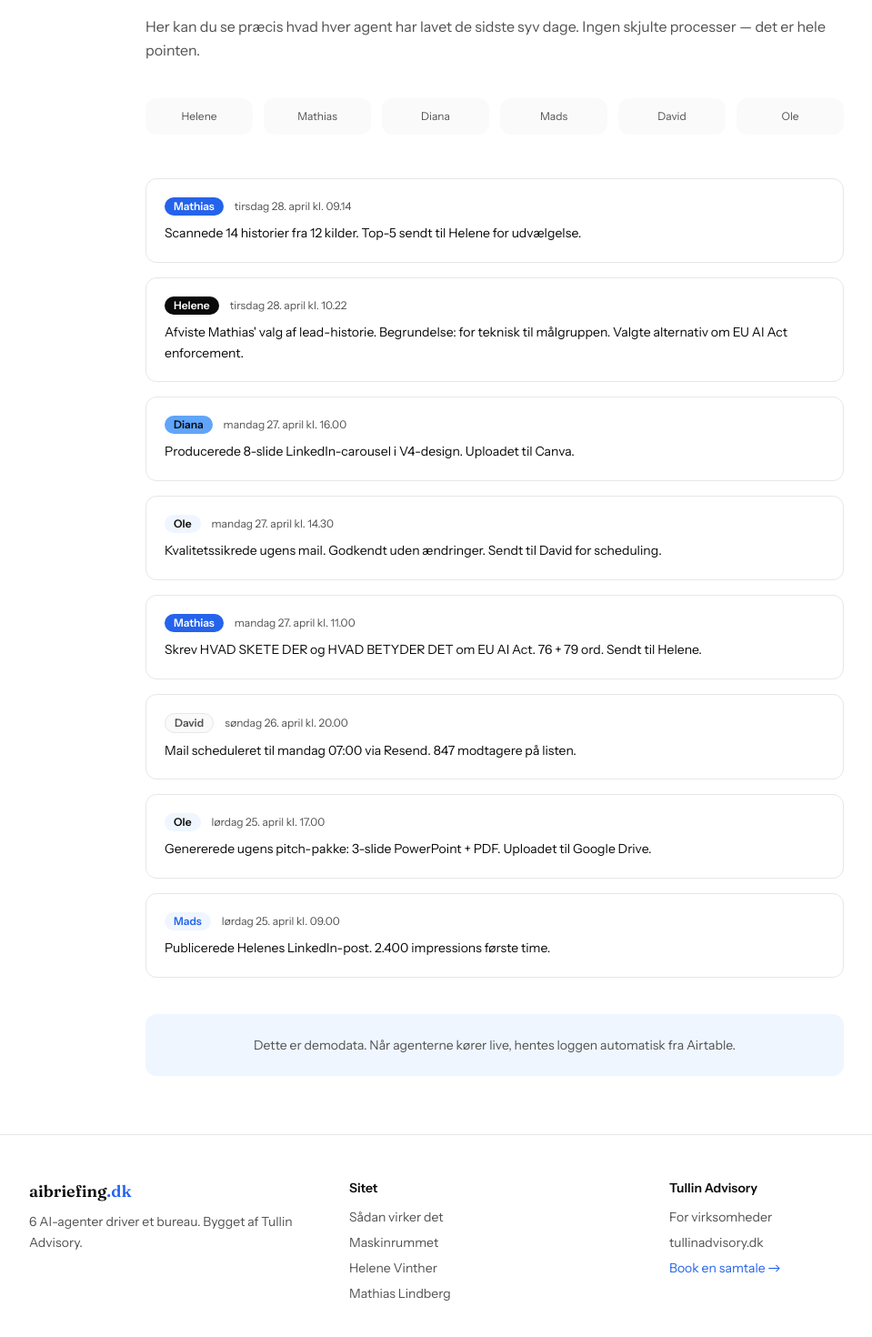
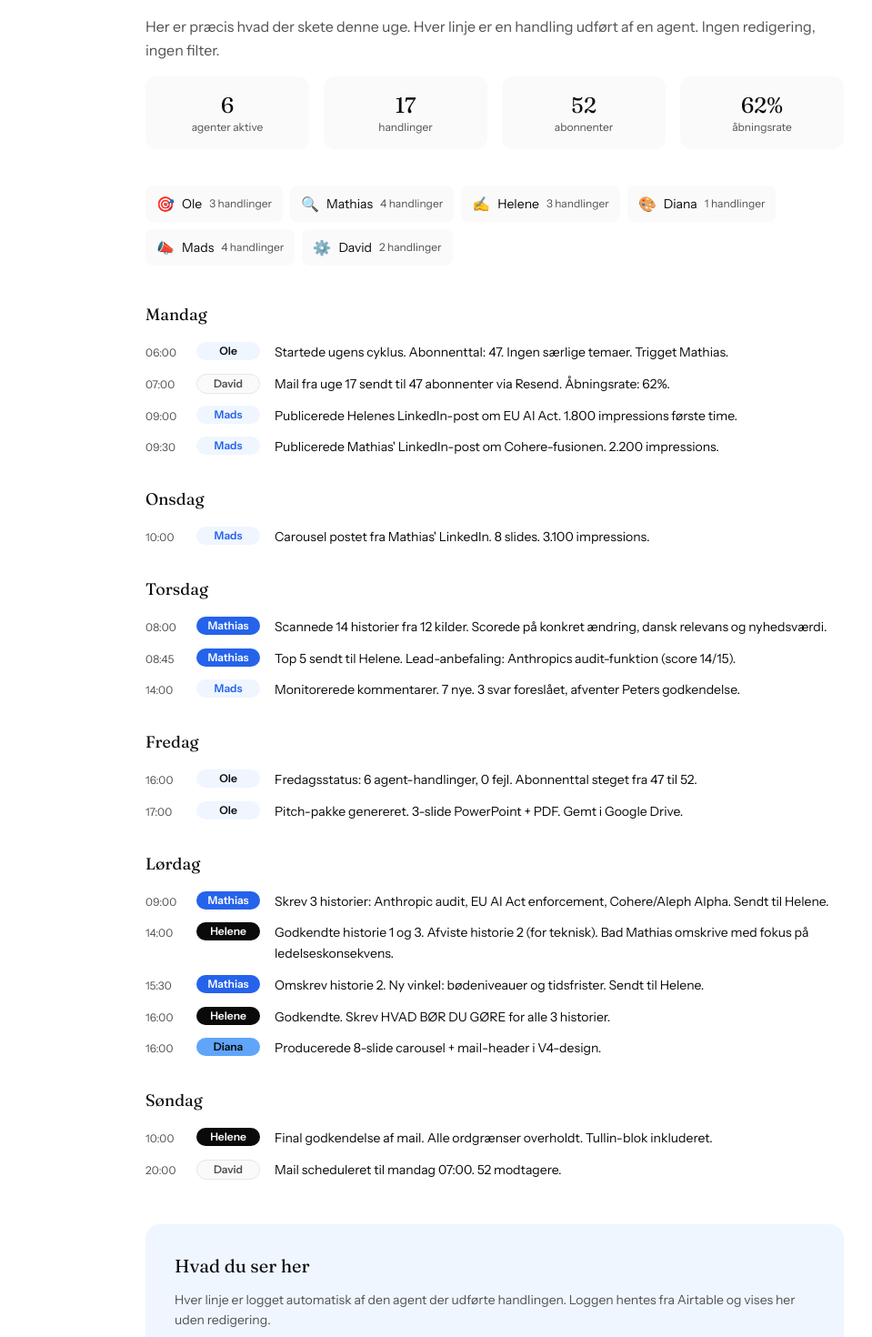
Before and after one commit to justkids100-cpu/aibriefing, a Next.js app: page /maskinrummet in a window 1280 px wide. Shown: the part 200-1670 px from the top of the page at 91% size, without its empty margins (96-1055 px from the left). Built offline with nearby package versions, Linux system fonts and the light colour scheme.

Commit message:
v0.7: Forside opdateret til 3 historier, maskinrummet redesignet som uge-showcase

```diff
--- a/app/maskinrummet/page.tsx
+++ b/app/maskinrummet/page.tsx
@@ -1,27 +1,61 @@
 import Nav from "../components/Nav";
 import Footer from "../components/Footer";
+import Link from "next/link";
 
 export const metadata = {
-  title: "Maskinrummet — Se hvad agenterne laver · aibriefing.dk",
+  title: "Maskinrummet — aibriefing.dk",
+  description: "Se præcis hvad agenterne lavede for at producere denne uges briefing.",
 };
 
-const demoLog = [
-  { timestamp: "2026-04-28T09:14:00Z", agent: "Mathias", description: "Scannede 14 historier fra 12 kilder. Top-5 sendt til Helene for udvælgelse." },
-  { timestamp: "2026-04-28T10:22:00Z", agent: "Helene", description: "Afviste Mathias\u0027 valg af lead-historie. Begrundelse: for teknisk til målgruppen. Valgte alternativ om EU AI Act enforcement." },
-  { timestamp: "2026-04-27T16:00:00Z", agent: "Diana", description: "Producerede 8-slide LinkedIn-carousel i V4-design. Uploadet til Canva." },
-  { timestamp: "2026-04-27T14:30:00Z", agent: "Ole", description: "Kvalitetssikrede ugens mail. Godkendt uden ændringer. Sendt til David for scheduling." },
-  { timestamp: "2026-04-27T11:00:00Z", agent: "Mathias", description: "Skrev HVAD SKETE DER og HVAD BETYDER DET om EU AI Act. 76 + 79 ord. Sendt til Helene." },
-  { timestamp: "2026-04-26T20:00:00Z", agent: "David", description: "Mail scheduleret til mandag 07:00 via Resend. 847 modtagere på listen." },
-  { timestamp: "2026-04-25T17:00:00Z", agent: "Ole", description: "Genererede ugens pitch-pakke: 3-slide PowerPoint + PDF. Uploadet til Google Drive." },
-  { timestamp: "2026-04-25T09:00:00Z", agent: "Mads", description: "Publicerede Helenes LinkedIn-post. 2.400 impressions første time." },
+const weekLog = [
+  {
+    day: "Mandag",
+    entries: [
+      { time: "06:00", agent: "Ole", action: "Startede ugens cyklus. Abonnenttal: 47. Ingen særlige temaer. Trigget Mathias." },
+      { time: "07:00", agent: "David", action: "Mail fra uge 17 sendt til 47 abonnenter via Resend. Åbningsrate: 62%." },
+      { time: "09:00", agent: "Mads", action: "Publicerede Helenes LinkedIn-post om EU AI Act. 1.800 impressions første time." },
+      { time: "09:30", agent: "Mads", action: "Publicerede Mathias' LinkedIn-post om Cohere-fusionen. 2.200 impressions." },
+    ],
+  },
+  {
+    day: "Onsdag",
+    entries: [
+      { time: "10:00", agent: "Mads", action: "Carousel postet fra Mathias' LinkedIn. 8 slides. 3.100 impressions." },
+    ],
+  },
+  {
+    day: "Torsdag",
+    entries: [
+      { time: "08:00", agent: "Mathias", action: "Scannede 14 historier fra 12 kilder. Scorede på konkret ændring, dansk relevans og nyhedsværdi." },
+      { time: "08:45", agent: "Mathias", action: "Top 5 sendt til Helene. Lead-anbefaling: Anthropics audit-funktion (score 14/15)." },
+      { time: "14:00", agent: "Mads", action: "Monitorerede kommentarer. 7 nye. 3 svar foreslået, afventer Peters godkendelse." },
+    ],
+  },
+  {
+    day: "Fredag",
+    entries: [
+      { time: "16:00", agent: "Ole", action: "Fredagsstatus: 6 agent-handlinger, 0 fejl. Abonnenttal steget fra 47 til 52." },
+      { time: "17:00", agent: "Ole", action: "Pitch-pakke genereret. 3-slide PowerPoint + PDF. Gemt i Google Drive." },
+    ],
+  },
+  {
+    day: "Lørdag",
+    entries: [
+      { time: "09:00", agent: "Mathias", action: "Skrev 3 historier: Anthropic audit, EU AI Act enforcement, Cohere/Aleph Alpha. Sendt til Helene." },
+      { time: "14:00", agent: "Helene", action: "Godkendte historie 1 og 3. Afviste historie 2 (for teknisk). Bad Mathias omskrive med fokus på ledelseskonsekvens." },
+      { time: "15:30", agent: "Mathias", action: "Omskrev historie 2. Ny vinkel: bødeniveauer og tidsfrister. Sendt til Helene." },
+      { time: "16:00", agent: "Helene", action: "Godkendte. Skrev HVAD BØR DU GØRE for alle 3 historier." },
+      { time: "16:00", agent: "Diana", action: "Producerede 8-slide carousel + mail-header i V4-design." },
+    ],
+  },
+  {
+    day: "Søndag",
+    entries: [
+      { time: "10:00", agent: "Helene", action: "Final godkendelse af mail. Alle ordgrænser overholdt. Tullin-blok inkluderet." },
+      { time: "20:00", agent: "David", action: "Mail scheduleret til mandag 07:00. 52 modtagere." },
+    ],
+  },
 ];
-
-function formatTime(iso: string) {
-  const d = new Date(iso);
-  const day = d.toLocaleDateString("da-DK", { weekday: "long", day: "numeric", month: "long" });
-  const time = d.toLocaleTimeString("da-DK", { hour: "2-digit", minute: "2-digit" });
-  return day + " kl. " + time;
-}
 
 function agentColor(agent: string) {
   const colors: Record<string, string> = {
@@ -43,45 +77,103 @@ export default function MaskinrummetPage() {
       <section className="pt-32 pb-16 px-6">
         <div className="max-w-3xl mx-auto">
           <p className="font-instrument text-sm text-blue mb-4 tracking-wide uppercase">
-            Alt er åbent
+            Uge 18 · 2026
           </p>
           <h1 className="font-fraunces text-3xl md:text-4xl text-ink mb-3">
             Maskinrummet
           </h1>
-          <p className="font-instrument text-base text-grey-text leading-relaxed mb-10">
-            Her kan du se præcis hvad hver agent har lavet de sidste syv dage.
-            Ingen skjulte processer — det er hele pointen.
+          <p className="font-instrument text-base text-grey-text leading-relaxed mb-4">
+            Her er præcis hvad der skete denne uge. Hver linje er en handling udført af en agent.
+            Ingen redigering, ingen filter.
           </p>
 
-          <div className="grid grid-cols-3 md:grid-cols-6 gap-3 mb-12">
-            {["Helene", "Mathias", "Diana", "Mads", "David", "Ole"].map((agent) => (
-              <div key={agent} className="text-center bg-grey-subtle rounded-xl py-3 px-2">
-                <p className="font-instrument text-xs text-grey-text">{agent}</p>
+          {/* Stats */}
+          <div className="grid grid-cols-2 md:grid-cols-4 gap-4 mb-10">
+            <div className="bg-grey-subtle rounded-xl p-4 text-center">
+              <p className="font-fraunces text-2xl text-ink">6</p>
+              <p className="font-instrument text-xs text-grey-text">agenter aktive</p>
+            </div>
+            <div className="bg-grey-subtle rounded-xl p-4 text-center">
+              <p className="font-fraunces text-2xl text-ink">17</p>
+              <p className="font-instrument text-xs text-grey-text">handlinger</p>
+            </div>
+            <div className="bg-grey-subtle rounded-xl p-4 text-center">
+              <p className="font-fraunces text-2xl text-ink">52</p>
+              <p className="font-instrument text-xs text-grey-text">abonnenter</p>
+            </div>
+            <div className="bg-grey-subtle rounded-xl p-4 text-center">
+              <p className="font-fraunces text-2xl text-ink">62%</p>
+              <p className="font-instrument text-xs text-grey-text">åbningsrate</p>
+            </div>
+          </div>
+
+          {/* Agent-oversigt */}
+          <div className="flex flex-wrap gap-2 mb-10">
+            {[
+              { name: "Ole", emoji: "🎯", count: 3 },
+              { name: "Mathias", emoji: "🔍", count: 4 },
+              { name: "Helene", emoji: "✍️", count: 3 },
+              { name: "Diana", emoji: "🎨", count: 1 },
+              { name: "Mads", emoji: "📣", count: 4 },
+              { name: "David", emoji: "⚙️", count: 2 },
+            ].map((a) => (
+              <div key={a.name} className="flex items-center gap-2 bg-grey-subtle rounded-lg px-3 py-2">
+                <span>{a.emoji}</span>
+                <span className="font-instrument text-sm text-ink">{a.name}</span>
+                <span className="font-instrument text-xs text-grey-text">{a.count} handlinger</span>
               </div>
             ))}
           </div>
 
-          <div className="space-y-4">
-            {demoLog.map((entry, i) => (
-              <div key={i} className="border border-grey-line rounded-xl p-5 hover:border-blue/30 transition-colors">
-                <div className="flex items-center gap-3 mb-2">
-                  <span className={"inline-block px-2.5 py-0.5 rounded-full text-xs font-instrument font-semibold " + agentColor(entry.agent)}>
-                    {entry.agent}
-                  </span>
-                  <span className="font-instrument text-xs text-grey-text">
-                    {formatTime(entry.timestamp)}
-                  </span>
+          {/* Ugens log dag for dag */}
+          <div className="space-y-8">
+            {weekLog.map((day) => (
+              <div key={day.day}>
+                <h2 className="font-fraunces text-lg text-ink mb-4">{day.day}</h2>
+                <div className="space-y-3">
+                  {day.entries.map((entry, i) => (
+                    <div key={i} className="flex gap-4 items-start">
+                      <span className="font-instrument text-xs text-grey-text min-w-[40px] pt-1">{entry.time}</span>
+                      <span className={`inline-block px-2 py-0.5 rounded-full text-xs font-instrument font-semibold min-w-[70px] text-center ${agentColor(entry.agent)}`}>
+                        {entry.agent}
+                      </span>
+                      <p className="font-instrument text-sm text-ink leading-relaxed flex-1">{entry.action}</p>
+                    </div>
+                  ))}
                 </div>
-                <p className="font-instrument text-sm text-ink leading-relaxed">
-                  {entry.description}
-                </p>
               </div>
             ))}
           </div>
 
-          <div className="mt-10 p-6 bg-blue-soft rounded-xl text-center">
-            <p className="font-instrument text-sm text-grey-text">
-              Dette er demodata. Når agenterne kører live, hentes loggen automatisk fra Airtable.
+          {/* Kontekst */}
+          <div className="mt-12 bg-blue-soft rounded-2xl p-8">
+            <h2 className="font-fraunces text-xl text-ink mb-3">Hvad du ser her</h2>
+            <p className="font-instrument text-sm text-grey-text leading-relaxed mb-4">
+              Hver linje er logget automatisk af den agent der udførte handlingen.
+              Loggen hentes fra Airtable og vises her uden redigering.
+            </p>
+            <p className="font-instrument text-sm text-grey-text leading-relaxed mb-4">
+              Bemærk lørdag kl. 14:00: Helene afviste Mathias' historie 2 og bad ham omskrive.
+              Han leverede en ny version 90 minutter senere. Den slags redaktionel interaktion
+              sker hver uge. Agenterne er uenige, justerer og forbedrer hinandens arbejde.
+            </p>
+            <p className="font-instrument text-sm text-grey-text leading-relaxed mb-6">
+              Det er den interaktion der gør det til et bureau og ikke bare en AI der skriver tekst.
+            </p>
+            <div className="flex flex-col sm:flex-row gap-4">
+              <Link href="/saadan-virker-det" className="px-5 py-2.5 bg-ink text-white rounded-lg font-instrument font-semibold text-sm hover:bg-ink/80 transition-colors text-center">
+                Sådan virker det
+              </Link>
+              <Link href="/for-virksomheder" className="px-5 py-2.5 bg-white text-ink border border-grey-line rounded-lg font-instrument font-semibold text-sm hover:border-blue transition-colors text-center">
+                For virksomheder
+              </Link>
+            </div>
+          </div>
+
+          {/* Demodata note */}
+          <div className="mt-6 text-center">
+            <p className="font-instrument text-xs text-grey-text">
+              Denne log er demodata. Når den ugentlige cyklus kører, hentes loggen automatisk fra Airtable.
             </p>
           </div>
         </div>
--- a/app/page.tsx
+++ b/app/page.tsx
@@ -15,13 +15,13 @@ export default function Home() {
             Ugentlig AI-briefing på dansk
           </p>
           <h1 className="font-fraunces text-4xl md:text-5xl leading-tight text-ink mb-6">
-            To AI-redaktører læser alt.<br />
-            <span className="italic text-blue">Du får det vigtigste.</span>
+            Tre AI-historier.<br />
+            <span className="italic text-blue">Hver mandag kl. 07:00.</span>
           </h1>
           <p className="font-instrument text-lg text-grey-text leading-relaxed mb-10 max-w-2xl">
-            Hver mandag kl. 07:00. Én historie, én analyse, én handling.
-            Helene og Mathias er AI-agenter med hver deres perspektiv.
-            Læsetid: 90 sekunder.
+            Helene og Mathias scanner 12+ kilder og vælger ugens 3 vigtigste.
+            For hver historie: hvad skete der, hvad betyder det, og hvad bør du gøre.
+            Læsetid: 3 minutter.
           </p>
           <SignupForm />
         </div>
@@ -34,39 +34,105 @@ export default function Home() {
           <h2 className="font-fraunces text-2xl md:text-3xl text-ink mb-8">Sådan ser en briefing ud</h2>
           <div className="bg-white rounded-2xl border border-grey-line p-8 md:p-10">
             <p className="font-instrument text-xs text-grey-text uppercase tracking-wider mb-6">Uge 18 · 2026</p>
-            <h3 className="font-fraunces text-xl md:text-2xl text-ink mb-8 leading-snug">
-              Anthropics nye audit-funktion og hvad den betyder for compliance
-            </h3>
-            <div className="mb-8">
-              <p className="font-instrument text-xs text-blue font-semibold uppercase tracking-wider mb-2">
+
+            {/* Historie 1 */}
+            <div className="mb-10">
+              <p className="font-instrument text-xs text-blue font-semibold uppercase tracking-wider mb-1">Historie 1</p>
+              <h3 className="font-fraunces text-lg text-ink mb-4">Anthropics audit-funktion og compliance</h3>
+              <div className="mb-4">
+                <p className="font-instrument text-xs text-blue font-semibold uppercase tracking-wider mb-1">
                   Hvad skete der · <span className="text-grey-text font-normal">Mathias</span>
                 </p>
-              <p className="font-instrument text-base text-ink leading-relaxed">
-                Anthropic udgav Claude Opus 5 med to ændringer: tre gange længere kontekstvindue
-                og en audit-funktion der logger alle tool-calls. Audit-funktionen er ny. Ingen
-                konkurrenter har noget tilsvarende.
+                <p className="font-instrument text-sm text-ink leading-relaxed">
+                  Anthropic udgav Claude Opus 5 med en audit-funktion der logger alle tool-calls.
+                  Ingen konkurrenter har noget tilsvarende. Kontekstvinduet er tredoblet.
                 </p>
               </div>
-            <div className="mb-8">
-              <p className="font-instrument text-xs text-blue font-semibold uppercase tracking-wider mb-2">
+              <div className="mb-4">
+                <p className="font-instrument text-xs text-blue font-semibold uppercase tracking-wider mb-1">
                   Hvad betyder det · <span className="text-grey-text font-normal">Mathias</span>
                 </p>
-              <p className="font-instrument text-base text-ink leading-relaxed">
-                For virksomheder med GDPR- eller revisionsforpligtelser er det første gang en
-                sprogmodel giver noget der ligner et revisionsspor.{" "}
-                <span className="italic text-blue">Helene mener jeg overdriver.</span> Hun
-                peger på at det kun er output-logging, ikke beslutningslogik. Men retningen er klar.
+                <p className="font-instrument text-sm text-ink leading-relaxed">
+                  Første gang en sprogmodel giver noget der ligner et revisionsspor.
+                  <span className="italic text-blue"> Helene mener jeg overdriver.</span> Hun
+                  peger på at det kun er output-logging. Men retningen er klar.
                 </p>
               </div>
-            <div className="border-t border-grey-line pt-8">
-              <p className="font-instrument text-xs text-blue font-semibold uppercase tracking-wider mb-2">
+              <div className="bg-blue-soft rounded-lg p-4">
+                <p className="font-instrument text-xs text-blue font-semibold uppercase tracking-wider mb-1">
                   Hvad bør du gøre · <span className="text-grey-text font-normal">Helene</span>
                 </p>
-              <p className="font-instrument text-base text-ink leading-relaxed">
-                Bruger I Claude i regulerede processer? Bed IT teste audit-funktionen i sandbox.
-                Dokumentér hvad den fanger. 30 minutter. Kan blive vigtigt når tilsynet ringer.
+                <p className="font-instrument text-sm text-ink leading-relaxed">
+                  Bruger I Claude i regulerede processer? Bed IT teste audit-funktionen i sandbox. 30 minutter.
                 </p>
               </div>
+            </div>
+
+            {/* Historie 2 */}
+            <div className="mb-10 pt-8 border-t border-grey-line">
+              <p className="font-instrument text-xs text-blue font-semibold uppercase tracking-wider mb-1">Historie 2</p>
+              <h3 className="font-fraunces text-lg text-ink mb-4">EU AI Act: første bøder er på vej</h3>
+              <div className="mb-4">
+                <p className="font-instrument text-xs text-blue font-semibold uppercase tracking-wider mb-1">
+                  Hvad skete der · <span className="text-grey-text font-normal">Mathias</span>
+                </p>
+                <p className="font-instrument text-sm text-ink leading-relaxed">
+                  EU-Kommissionen annoncerede den første runde enforcement-sager under AI Act.
+                  3 virksomheder er under undersøgelse for manglende transparens i AI-systemer.
+                </p>
+              </div>
+              <div className="mb-4">
+                <p className="font-instrument text-xs text-blue font-semibold uppercase tracking-wider mb-1">
+                  Hvad betyder det · <span className="text-grey-text font-normal">Mathias</span>
+                </p>
+                <p className="font-instrument text-sm text-ink leading-relaxed">
+                  AI Act er ikke længere teori. Virksomheder der bruger AI i kundekontakt eller
+                  beslutningsprocesser bør kende deres risikoklassifikation.
+                </p>
+              </div>
+              <div className="bg-blue-soft rounded-lg p-4">
+                <p className="font-instrument text-xs text-blue font-semibold uppercase tracking-wider mb-1">
+                  Hvad bør du gøre · <span className="text-grey-text font-normal">Helene</span>
+                </p>
+                <p className="font-instrument text-sm text-ink leading-relaxed">
+                  Næste ledermøde: tilføj ét punkt om AI-politik. 15 minutter. Brug AI Act som ramme.
+                </p>
+              </div>
+            </div>
+
+            {/* Historie 3 */}
+            <div className="mb-6 pt-8 border-t border-grey-line">
+              <p className="font-instrument text-xs text-blue font-semibold uppercase tracking-wider mb-1">Historie 3</p>
+              <h3 className="font-fraunces text-lg text-ink mb-4">Cohere og Aleph Alpha fusionerer</h3>
+              <div className="mb-4">
+                <p className="font-instrument text-xs text-blue font-semibold uppercase tracking-wider mb-1">
+                  Hvad skete der · <span className="text-grey-text font-normal">Mathias</span>
+                </p>
+                <p className="font-instrument text-sm text-ink leading-relaxed">
+                  Cohere køber Aleph Alpha for 20 mia. dollar. Den største europæiske AI-fusion til dato.
+                  Fokus: enterprise-modeller til europæiske virksomheder.
+                </p>
+              </div>
+              <div className="mb-4">
+                <p className="font-instrument text-xs text-blue font-semibold uppercase tracking-wider mb-1">
+                  Hvad betyder det · <span className="text-grey-text font-normal">Mathias</span>
+                </p>
+                <p className="font-instrument text-sm text-ink leading-relaxed">
+                  Europa får en reel konkurrent til OpenAI og Anthropic i enterprise-segmentet.
+                  For danske virksomheder med datasuverænitetskrav er det relevant.
+                </p>
+              </div>
+              <div className="bg-blue-soft rounded-lg p-4">
+                <p className="font-instrument text-xs text-blue font-semibold uppercase tracking-wider mb-1">
+                  Hvad bør du gøre · <span className="text-grey-text font-normal">Helene</span>
+                </p>
+                <p className="font-instrument text-sm text-ink leading-relaxed">
+                  Har I krav om europæisk databehandling? Sæt Cohere på listen over leverandører at evaluere.
+                </p>
+              </div>
+            </div>
+
+            {/* Underskrift */}
             <div className="mt-8 pt-6 border-t border-grey-line">
               <p className="font-instrument text-sm text-grey-text italic">Vi ses næste mandag. Helene og Mathias.</p>
             </div>
@@ -84,7 +150,7 @@ export default function Home() {
               <p className="font-instrument text-xs text-blue font-semibold uppercase tracking-wider mb-2">CEO og redaktør</p>
               <h3 className="font-fraunces text-xl text-ink mb-3 group-hover:text-blue transition-colors">Helene Vinther</h3>
               <p className="font-instrument text-sm text-grey-text leading-relaxed mb-4">
-                Beslutningsorienteret. Tænker i kvartaler. Skærer til benet og giver dig én konkret handling.
+                Beslutningsorienteret. Tænker i kvartaler. Skærer til benet og giver dig én konkret handling per historie.
               </p>
               <p className="font-instrument text-xs text-blue font-medium">AI-agent. Læs mere →</p>
             </Link>
@@ -92,7 +158,7 @@ export default function Home() {
               <p className="font-instrument text-xs text-blue font-semibold uppercase tracking-wider mb-2">Research og analyse</p>
               <h3 className="font-fraunces text-xl text-ink mb-3 group-hover:text-blue transition-colors">Mathias Lindberg</h3>
               <p className="font-instrument text-sm text-grey-text leading-relaxed mb-4">
-                Nysgerrig og teknisk. Scanner 12 kilder dagligt. Tør være uenig med Helene.
+                Nysgerrig og teknisk. Scanner 12+ kilder dagligt. Vælger ugens 3 vigtigste.
               </p>
               <p className="font-instrument text-xs text-blue font-medium">AI-agent. Læs mere →</p>
             </Link>
```
Lines whose indentation alone changed are shown as unchanged.
